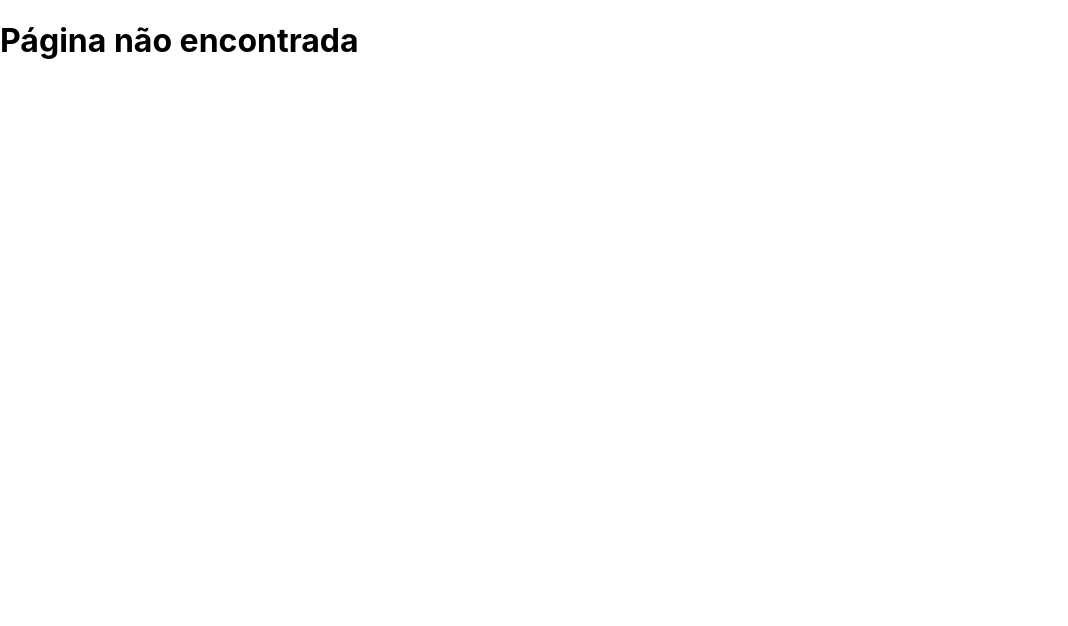
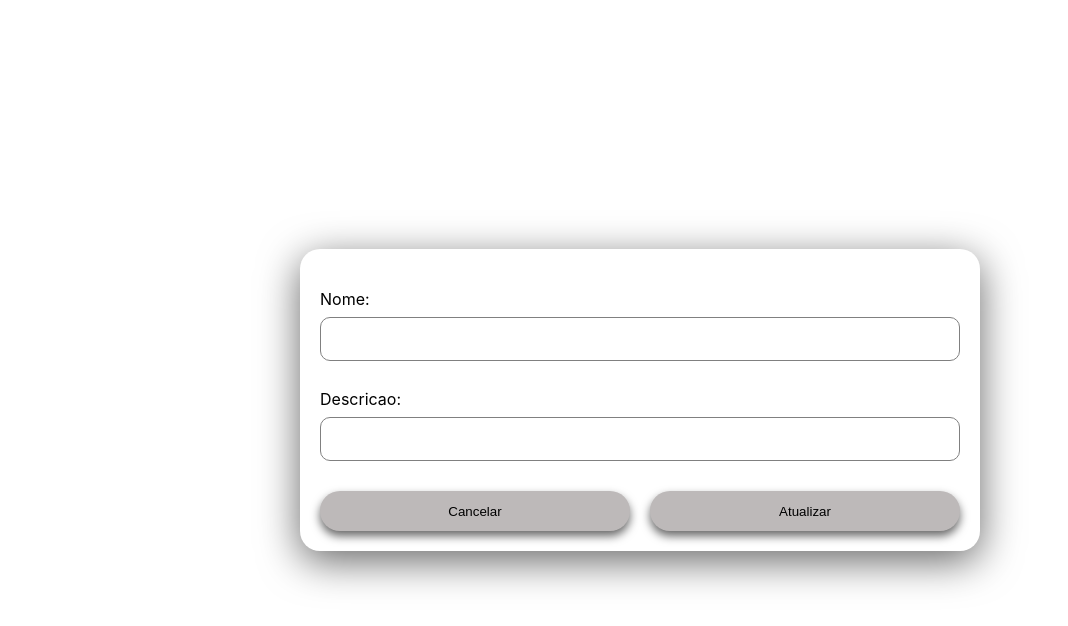
Before and after one commit to PedroHenriqueBragadaSilva/trab-final-react, a React (Create React App) app in the folder ecommerce/: page /categoria/1 in a window 1280 px wide. Shown: the top 626 px of the page, without its empty margins (0-1068 px from the left). Built offline with nearby package versions, Linux system fonts and the light colour scheme.

Commit message:
Adiciona possibilidade de atualizar categorias

```diff
--- a/ecommerce/src/App.js
+++ b/ecommerce/src/App.js
@@ -15,6 +15,7 @@ import { ProdutoEspecifico } from './pages/ProdutoEspecifico';
 import { Carrinho } from './pages/Carrinho';
 import { NotFound } from './pages/NotFound';
 import { CreateCategoria } from './pages/CreateCategoria';
+import { EditCategoria } from './pages/editCategoria';
 
 function App() {
   return (
@@ -33,6 +34,7 @@ function App() {
           <Route path='/edit/funcionario/:id' component={EditFuncionario}/>
           <Route path='/produto/:id' component={ProdutoEspecifico}/>
           <Route path='/carrinho' component={Carrinho}/>
+          <Route path='/categoria/:id' component={EditCategoria}/>
           <Route path='/create/categoria' exact component={CreateCategoria}/>
           <Route path="*" component={NotFound}/>
         </Switch>
--- a/ecommerce/src/pages/Produtos/index.js
+++ b/ecommerce/src/pages/Produtos/index.js
@@ -60,6 +60,11 @@ export const Produtos = () => {
         window.location.reload()
     }
 
+    const handleCatUpdate = (catNome) => {
+        const info = categoriaData.filter((item) => item.nome === catNome)
+        history.push(`/categoria/${info[0].id}`)
+    }
+
     return (
         <>
             <Header />
@@ -80,7 +85,7 @@ export const Produtos = () => {
                         <h1>Categoria: {catNome}</h1>
                         <ButtonWrapper>
                             <button onClick={handleDeleteSubmit}>Remover</button>
-                            <button>Editar</button>
+                            <button onClick={() => handleCatUpdate(catNome)}>Editar</button>
                         </ButtonWrapper>
                     </CategoriaEsp>}
 
--- /dev/null
+++ b/ecommerce/src/pages/editCategoria/index.js
@@ -0,0 +1,63 @@
+import { useContext, useEffect, useState } from "react"
+import { useParams } from "react-router-dom"
+import { useHistory } from "react-router-dom/cjs/react-router-dom.min"
+import { DataContext } from "../../context/data"
+import { API } from "../../services/api"
+import { ButtonWrapper, Form, Wrapper } from "./style"
+
+export const EditCategoria = () => {
+    const {id} = useParams()
+    const {token} = useContext(DataContext)
+    const [update, setUpdate] = useState()
+    const [data, setData] = useState()
+    const history = useHistory()
+
+
+    useEffect(() => {
+        const getEnderecoData = async () => {
+
+            if(token) {
+                try {
+                    const response = await API.get(`/categoria/${id}`, {headers: {
+                        Authorization: `Bearer ${token}`
+                    }})
+                    setData(response.data)
+                } catch (error) {
+                    console.log('erro')
+                }
+            }
+        }
+        getEnderecoData()
+    }, [id, token])
+
+    const handleUpdateCategoria = async (e) => {
+        e.preventDefault()
+
+        try {
+            await API.put(`/categoria/${id}`, update, {headers: {
+                Authorization: `Bearer ${token}`
+            }})
+        } catch (error) {
+            console.log(error.response.status)
+        }
+
+        history.push('/produtos')
+    }
+
+    return (
+        <Wrapper>
+            <Form onSubmit={handleUpdateCategoria}>
+                <label>Nome:</label>
+                <input onChange={(e) => setUpdate({...update, nome: e.target.value})} type="text" placeholder={data?.nome}/>
+
+                <label>Descricao:</label>
+                <input onChange={(e) => setUpdate({...update, descricao: e.target.value})} type="text" placeholder={data?.descricao} />
+
+                <ButtonWrapper>
+                    <button>Cancelar</button>
+                    <button type="submit">Atualizar</button>
+                </ButtonWrapper>
+            </Form>
+        </Wrapper>
+    )
+}
--- /dev/null
+++ b/ecommerce/src/pages/editCategoria/style.js
@@ -0,0 +1,53 @@
+import styled from 'styled-components'
+
+export const Wrapper = styled.div`
+    display: flex;
+    justify-content: center;
+    align-items: center;
+
+    width: 100vw;
+    height: 100vh;
+`
+
+export const Form = styled.form`
+    display: flex;
+    flex-direction: column;
+    box-shadow: 0px 10px 40px #00000099;
+    border-radius: 20px;
+    padding: 20px;
+    width: 50%;
+
+    label{
+        margin-top: 20px;
+    }
+
+    input{
+        margin: .5rem 0;
+        padding: .4rem 0;
+        font-size: 1.2rem;
+        padding: 10px;
+        border-radius: 10px;
+        border: 1px solid gray;
+    }
+
+    button{
+        width: 100%;
+        margin-top: 1.4rem;
+        border: none;
+        border-radius: 20px;
+        padding: .8rem;
+        background-color: #bdb9b9;
+        box-shadow: 0px 5px 10px #00000099;
+
+        &:hover{
+            background-color: black;
+            color: white;
+            cursor: pointer;
+        }
+    }
+`
+
+export const ButtonWrapper = styled.div`
+    display: flex;
+    gap: 20px;
+`
```
